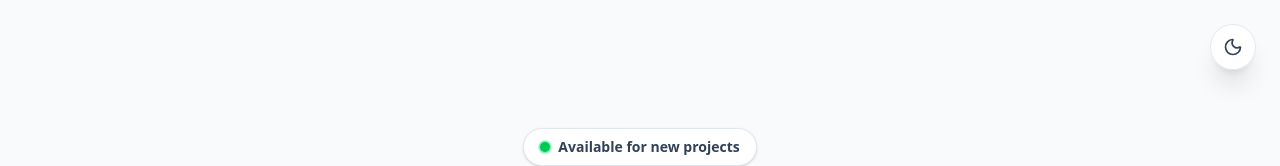
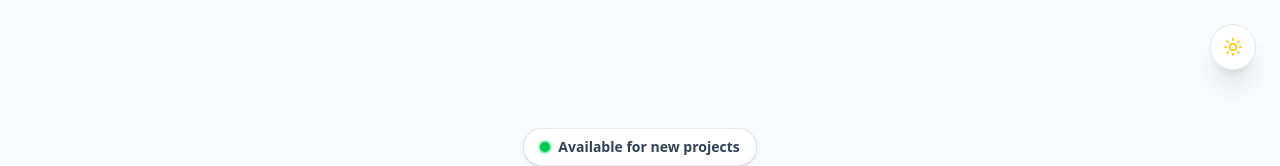
Before and after one commit to GuduruVinay/AI-Portfolio-Chatbot, a Next.js app: page / in a window 1280 px wide. Shown: the top 166 px of the page. Built offline with nearby package versions, Linux system fonts and the light colour scheme.

Commit message:
Updated dark mode as default

```diff
--- a/components/ThemeToggle.jsx
+++ b/components/ThemeToggle.jsx
@@ -23,10 +23,10 @@ export default function ThemeToggle() {
       className="fixed top-6 right-6 z-50 p-3 rounded-full bg-white/90 dark:bg-slate-800/90 backdrop-blur-sm border border-slate-200 dark:border-slate-700 shadow-xl hover:scale-110 transition-all duration-300 group"
       aria-label="Toggle Dark Mode"
     >
-      {theme === "dark" ? (
+      {theme === "light" ? (
+        <Moon className="w-5 h-5 text-slate-700 group-hover:-rotate-12 transition-transform" />
+      ) : (
         <Sun className="w-5 h-5 text-yellow-400 group-hover:rotate-90 transition-transform" />
-      ) : (
-        <Moon className="w-5 h-5 text-slate-700 group-hover:-rotate-12 transition-transform" />
       )}
     </button>
   );
```
